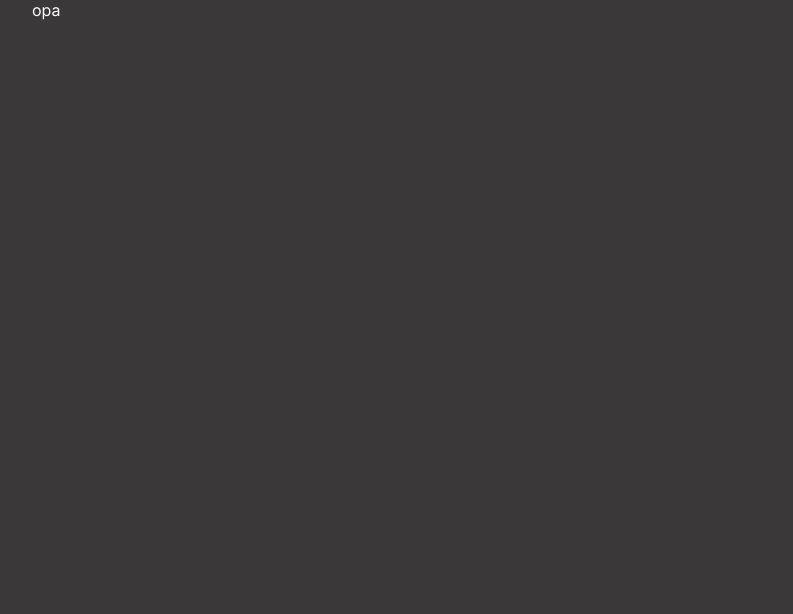
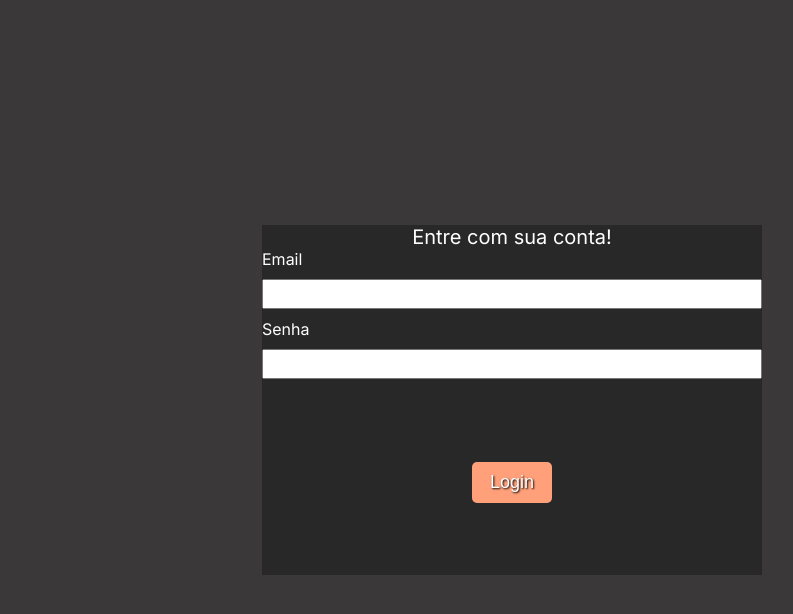
Before and after one commit to alves-victor/text-writer, a Next.js app: page /login in a window 1280 px wide. Shown: the top 614 px of the page, without its empty margins (128-921 px from the left). Built offline with nearby package versions, Linux system fonts and the light colour scheme.

Commit message:
estruturação da tela de login

```diff
--- a/src/components/signin/index.tsx
+++ b/src/components/signin/index.tsx
@@ -1,5 +1,16 @@
+import './style.css';
+
 export default function Signin(){
     return(
-        <div>opa</div>
+        <main className='main'>
+            <p className='text'>Entre com sua conta!</p>
+            <div className='inputSection'>
+                <label htmlFor="text">Email</label>
+                <input type="text" name="email" id="email" />
+                <label htmlFor="password">Senha</label>
+                <input type="password" name="password" id="password" />
+            </div>
+            <button className='btn'>Login</button>
+        </main>
     )
 }
```
